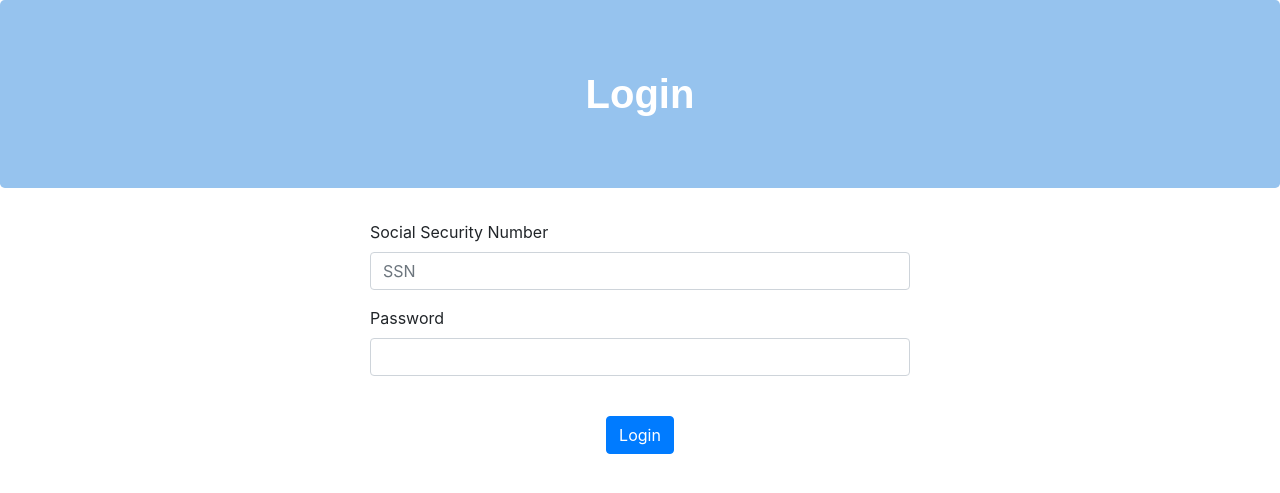
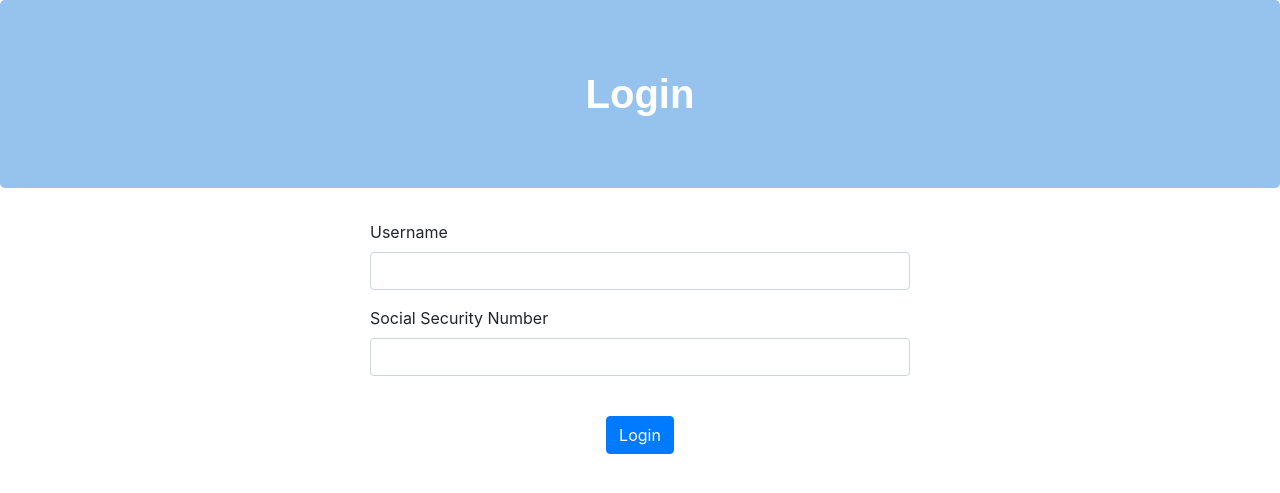
Before and after one commit to ryanlmcbride/unemployment, a PHP site: page /login.php in a window 1280 px wide. Shown: the top 493 px of the page. Run offline with PHP 8.4, Linux system fonts and the light colour scheme.

Commit message:
Added processLogin.php

```diff
--- a/login.php
+++ b/login.php
@@ -1,3 +1,6 @@
+<?php
+require("processLogin.php");
+?>
 <html>
     <head>
         <title> </title>
@@ -15,12 +18,12 @@
         <div class="col-md-6">
     <form method="POST" align="left">
         <div class="form-group">
-          <label for="soc_sec_id"> Social Security Number</label>
-          <input type="password" class="form-control" placeholder="SSN" name="soc_sec_id">
+          <label for="soc_sec_id"> Username</label>
+          <input type="text" class="form-control" placeholder="" name="uname">
         </div>
         <div class="form-group">
-          <label for="dob"> Password </label>
-          <input type="text" class="form-control" placeholder="" name="pWord">
+          <label for="dob"> Social Security Number</label>
+          <input type="password" class="form-control" placeholder="" name="ssn">
         </div>
        <br> <center><button type="submit" name="submit" class="btn btn-primary"> Login </button></center>
         </form>
--- /dev/null
+++ b/processLogin.php
@@ -0,0 +1,20 @@
+<?php
+if(isset($_POST["submit"])){
+    include "db.php";
+    $ssn=trim($_POST['ssn']);
+    $username=trim($_POST ['uname']);
+    $query = "SELECT * FROM applicants WHERE username= '$username' AND soc_sec_id='$ssn'";
+    $result = mysqli_query($conn, $query);
+    $row= mysqli_fetch_assoc($result);
+    $count= mysqli_num_rows($result);
+
+if($count>0) {
+    session_start();
+    $_SESSION['username']= $row['username'];
+    header('location:index.php');
+}
+else {
+    echo 'Username and Password do not match';
+}
+}
+?>
```
